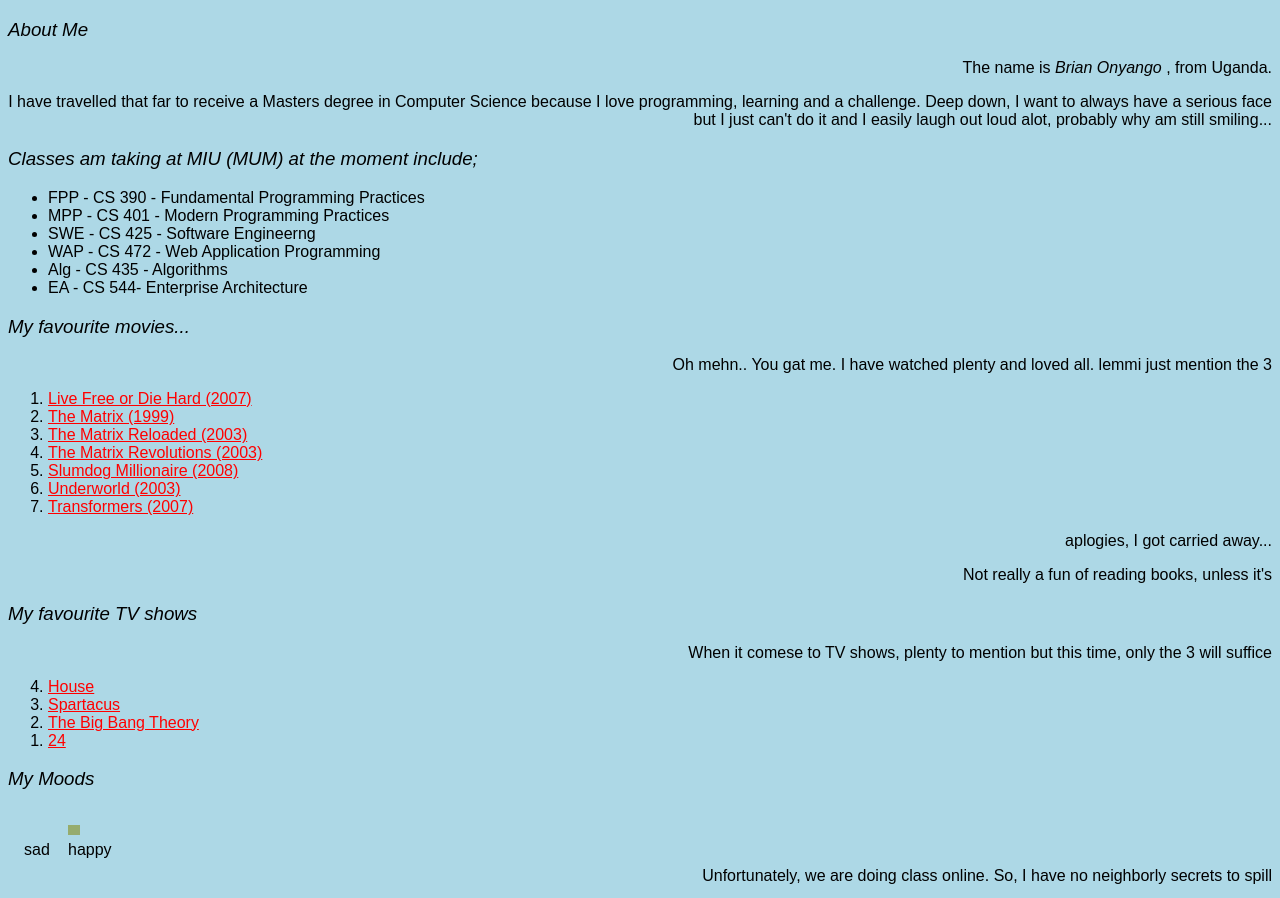
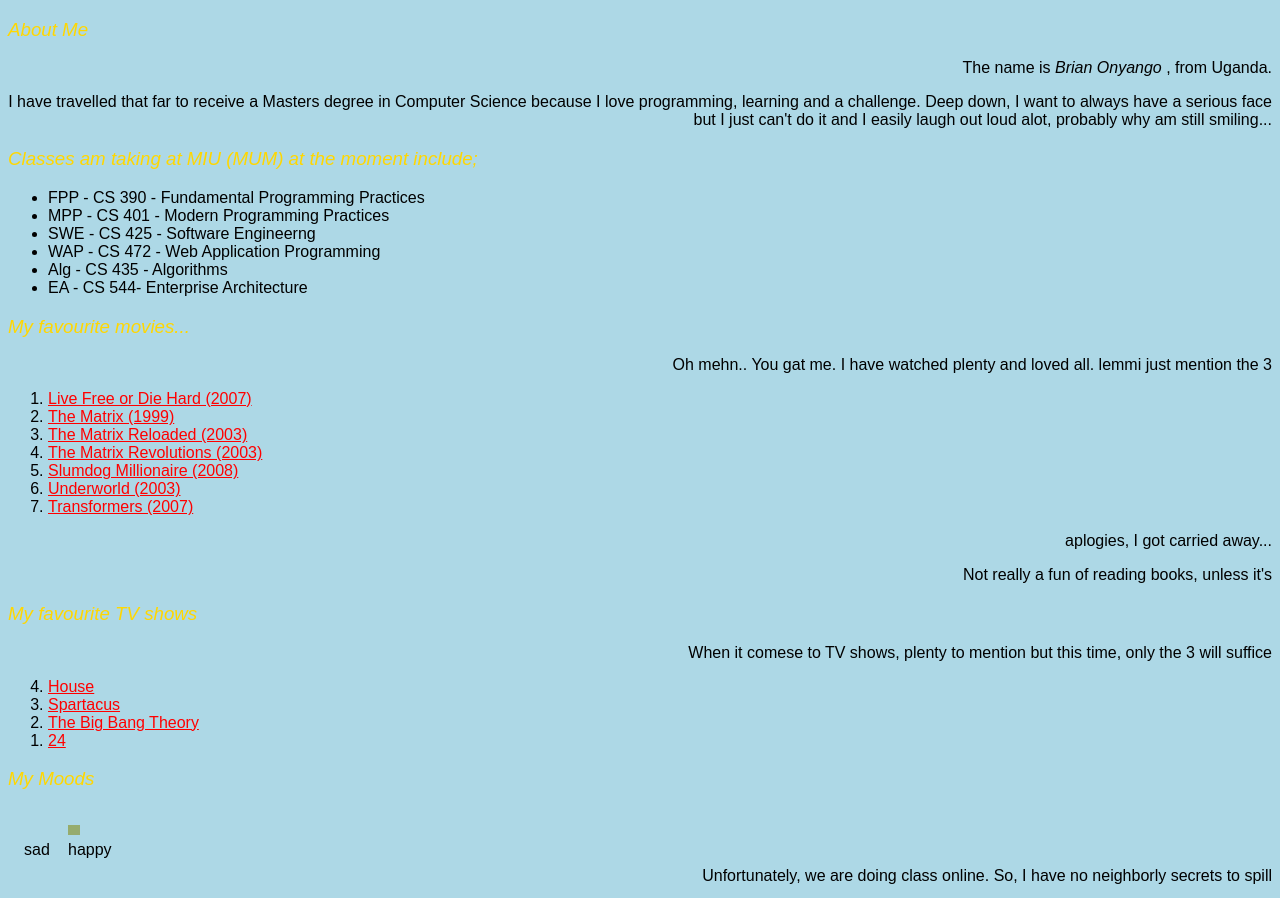
Before and after one commit to bQuest/bQuest.github.io, a PHP site: page /aboutme.html in a window 1280 px wide. Shown: the top 898 px of the page. Run offline with PHP 8.4, Linux system fonts and the light colour scheme.

Commit message:
changed h3 color to gold

```diff
--- a/styleme.css
+++ b/styleme.css
@@ -6,7 +6,7 @@ body {
 }
 
 h3 {
-    color: rgba(rgb(0, 47, 255), rgb(6, 177, 6), rgb(4, 4, 63), alpha);
+    color: gold;
     font-weight: lighter;
     font-style: oblique;
 }
@@ -46,7 +46,7 @@ img {
 a:link{color: #FF0000;}
 
 /* visited link */
-a:visited{color: #00FF00;}
+a:visited{color: #4a4952;}
 
 /* mouse over link */
 a:hover{color: #FF00FF;}
```
